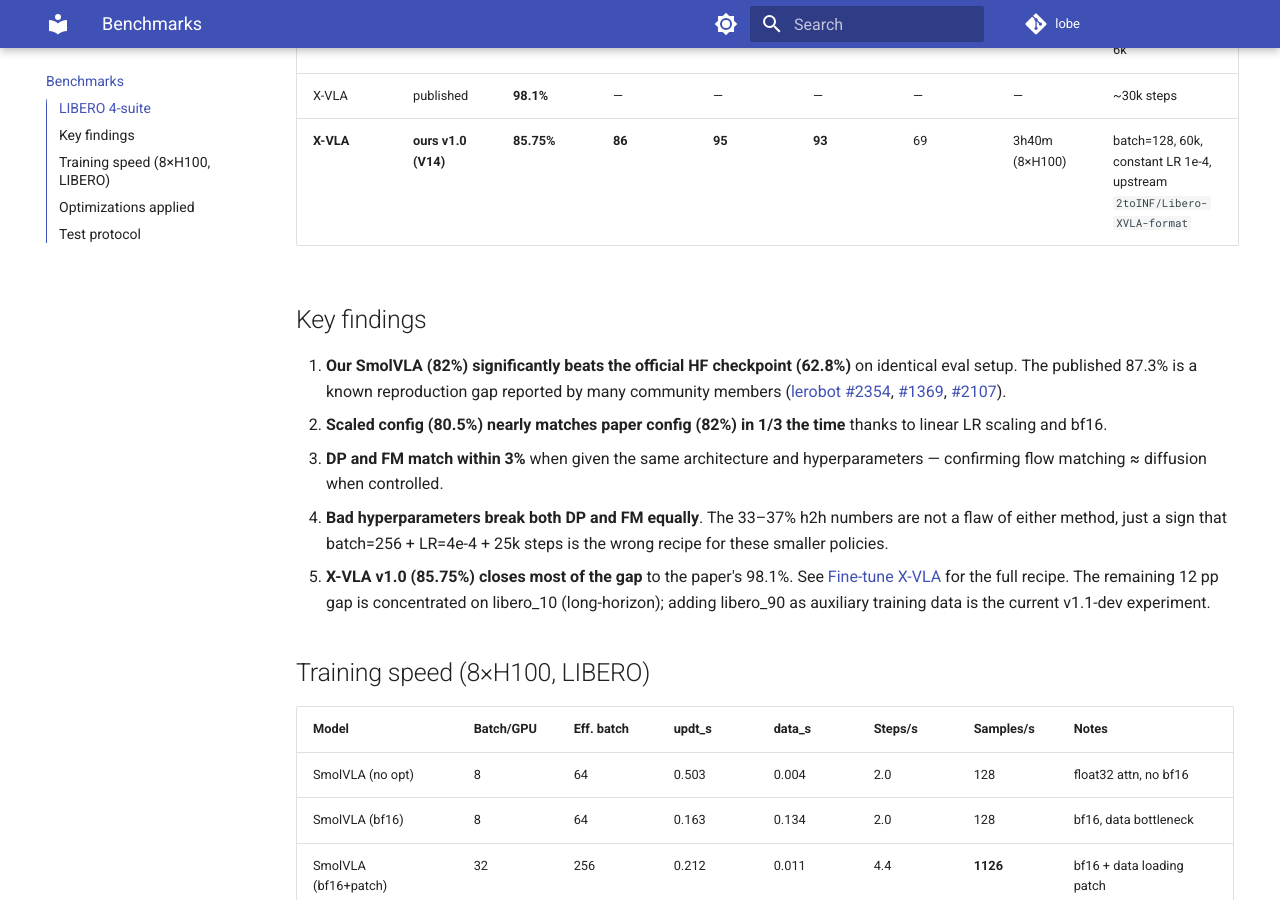
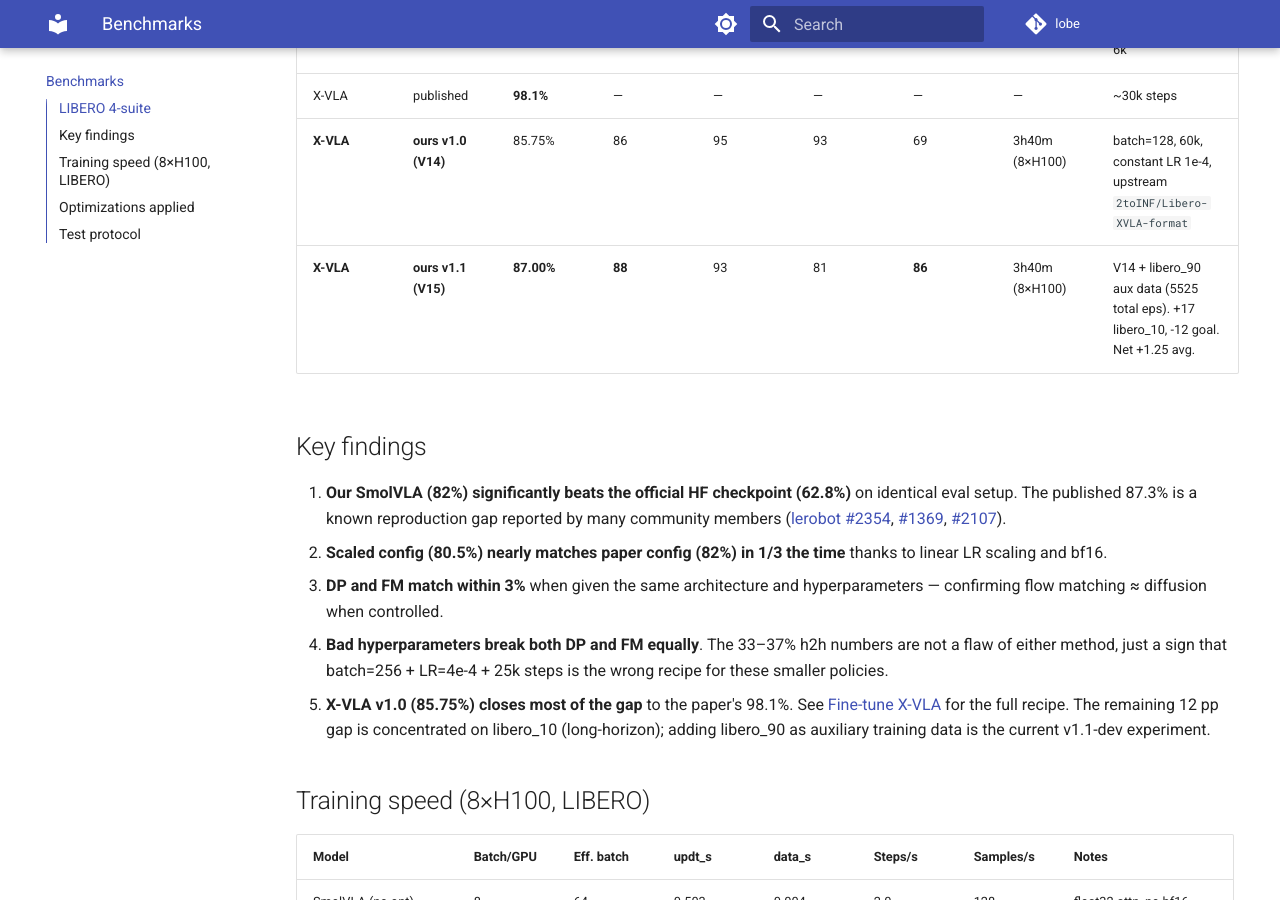
Before and after one commit to TToTMooN/lobe, an MkDocs documentation site: the page built from docs/benchmarks.md, in a window 1280 px wide and 900 px high, scrolled down 977 px. Built offline with MkDocs 1.6.1 and Material for MkDocs 9.7.7, drawn with Linux system fonts in a browser that asks for light colours; comment, search, counter and statistics services are not loaded.

Commit message:
V15: libero_90 aux data pushes X-VLA LIBERO to 87.0%
V15 = V14 recipe + libero_90 auxiliary training data via the existing
2toINF/Libero-XVLA-format download (5525 total episodes across all 5
LIBERO suites, 3.3× V14's 1692-episode fine-tune set). 60k steps,
batch 128, constant LR, 8×H100, ~3h40m. No code changes — just passed
--include_libero_90 to scripts/build_libero_xvla_dataset.py and pointed
training at local/libero_all_v15.

Per-suite vs V14:

  Suite          V14    V15   Δ
  libero_spatial  86 →  88   +2
  libero_object   95 →  93   -2
  libero_goal     93 →  81  -12   <-- unexpected
  libero_10       69 →  86  +17   <-- biggest win, matches hypothesis
  Average      85.75 → 87.00 +1.25

libero_10 confirmed the main hypothesis — long-horizon multi-step tasks
gain the most from the extra 90 diverse LIBERO scenes. Goal regression
was unexpected; likely because goal tasks differ only in the target
description (same scene), so adding unrelated scene data dilutes the
task-conditioned goal alignment. This suggests V16 might benefit from
a task-aware sampler that weights the 4 eval suites more heavily than
libero_90 during fine-tune.

Remaining gap to paper 98.1%: 11.1 pp (was 12.35 pp at V14).

Co-Authored-By: Claude Opus 4.6 (1M context) <noreply@anthropic.com>

```diff
--- a/docs/benchmarks.md
+++ b/docs/benchmarks.md
@@ -16,7 +16,8 @@ All results from `lobe-eval` on LIBERO with the standard 4-suite protocol (`libe
 | pi0-FAST | published | **82.5%** | — | — | — | — | — | batch=32, 20k |
 | pi0.5 | published | **97.5%** | — | — | — | — | — | batch=32×8GPU, 6k |
 | X-VLA | published | **98.1%** | — | — | — | — | — | ~30k steps |
-| **X-VLA** | **ours v1.0 (V14)** | **85.75%** | **86** | **95** | **93** | 69 | 3h40m (8×H100) | batch=128, 60k, constant LR 1e-4, upstream `2toINF/Libero-XVLA-format` |
+| **X-VLA** | **ours v1.0 (V14)** | 85.75% | 86 | 95 | 93 | 69 | 3h40m (8×H100) | batch=128, 60k, constant LR 1e-4, upstream `2toINF/Libero-XVLA-format` |
+| **X-VLA** | **ours v1.1 (V15)** | **87.00%** | **88** | 93 | 81 | **86** | 3h40m (8×H100) | V14 + libero_90 aux data (5525 total eps). +17 libero_10, -12 goal. Net +1.25 avg. |
 
 ## Key findings
 
```
Also changed, not shown: BENCHMARKS.md (+2 -1 lines), CLAUDE.md (+2 -1 lines), 1 other file.
